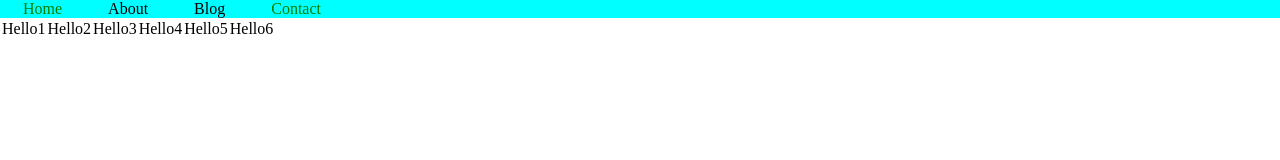
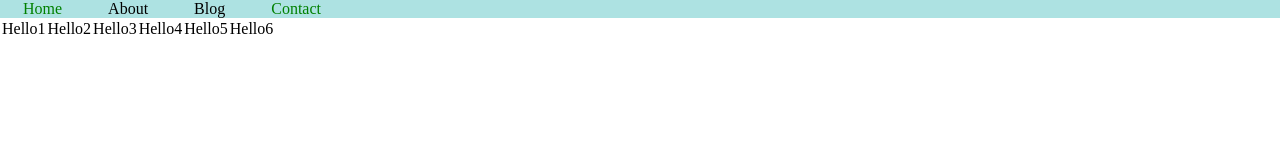
Before and after one commit to Jitu0999/JS-Codes, a plain HTML site: page index.html in a window 1280 px wide. Drawn offline with Linux system fonts and the light colour scheme.

Commit message:
Update style.css

```diff
--- a/style.css
+++ b/style.css
@@ -8,7 +8,7 @@ html, body {
 }
 nav {
     display: flex;
-    background: cyan;
+    background: rgb(173, 226, 226);
 }
 nav li {
     list-style: none;
```
